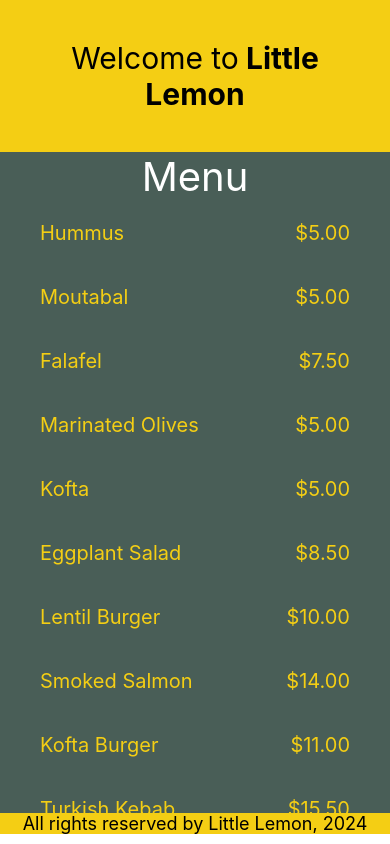
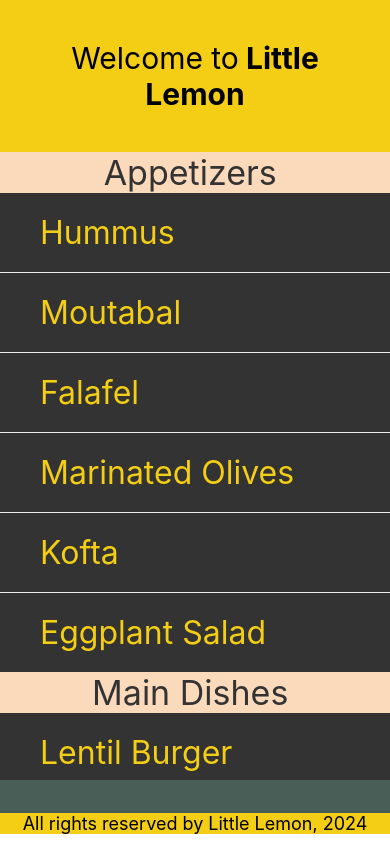
Before and after one commit to SionaDcosta/ReactNativeSandbox, a React Native app in the folder little_lemon/: screen / in a window 390 px wide. Built offline with nearby package versions, Linux system fonts and the light colour scheme.

Commit message:
Added MenuItems_SectionList component

```diff
--- a/little_lemon/App.js
+++ b/little_lemon/App.js
@@ -5,14 +5,15 @@
 import LittleLemonFooter from './components/LittleLemonFooter';
 import MenuItems from './components/MenuItems';
 import MenuItems_FlatList from './components/MenuItems_FlatList';
-
+import MenuItems_SectionList from './components/MenuItems_SectionList';
 export default function App() {
   return (
     <>
     <View style={styles.container}>
       <LittleLemonHeader />
       {/* <MenuItems /> */}
-      <MenuItems_FlatList/>
+      {/* <MenuItems_FlatList/> */}
+      <MenuItems_SectionList/>
     </View>
     <View>
       <LittleLemonFooter/>
--- /dev/null
+++ b/little_lemon/components/MenuItems_SectionList.js
@@ -0,0 +1,106 @@
+import React from 'react';
+
+import { View, Text, StyleSheet, SectionList } from 'react-native';
+
+const menuItemsToDisplay = [
+  {
+    title: 'Appetizers',
+    data: [
+      'Hummus',
+      'Moutabal',
+      'Falafel',
+      'Marinated Olives',
+      'Kofta',
+      'Eggplant Salad',
+    ],
+  },
+  {
+    title: 'Main Dishes',
+    data: ['Lentil Burger', 'Smoked Salmon', 'Kofta Burger', 'Turkish Kebab'],
+  },
+  {
+    title: 'Sides',
+    data: [
+      'Fries',
+      'Buttered Rice',
+      'Bread Sticks',
+      'Pita Pocket',
+      'Lentil Soup',
+      'Greek Salad',
+      'Rice Pilaf',
+    ],
+  },
+  {
+    title: 'Desserts',
+    data: ['Baklava', 'Tartufo', 'Tiramisu', 'Panna Cotta'],
+  },
+];
+
+const Item = ({ name }) => (
+  <View style={menuStyles.innerContainer}>
+    <Text style={menuStyles.itemText}>{name}</Text>
+  </View>
+);
+
+const Separator = () => <View style={menuStyles.separator} />;
+
+const Footer = () => (
+  <Text style={menuStyles.footerText}>
+    All Rights Reserved by Little Lemon 2022
+  </Text>
+);
+
+const MenuItems_SectionList = () => {
+  const renderItem = ({ item }) => <Item name={item} />;
+
+  const renderSectionHeader = ({ section: { title } }) => (
+    <Text style={menuStyles.sectionHeader}>{title} </Text>
+  );
+
+  return (
+    <View style={menuStyles.container}>
+      <SectionList
+        keyExtractor={(item, index) => item + index}
+        sections={menuItemsToDisplay}
+        renderItem={renderItem}
+        renderSectionHeader={renderSectionHeader}
+        ListFooterComponent={Footer}
+        ItemSeparatorComponent={Separator}></SectionList>
+    </View>
+  );
+};
+
+// Add styles to the component
+const menuStyles = StyleSheet.create({
+  container: {
+    flex: 0.95,
+  },
+  innerContainer: {
+    paddingHorizontal: 40,
+    paddingVertical: 20,
+    backgroundColor: '#333333',
+  },
+  sectionHeader: {
+    backgroundColor: '#fbdabb',
+    color: '#333333',
+    fontSize: 34,
+    flexWrap: 'wrap',
+    textAlign: 'center',
+  },
+  itemText: {
+    color: '#F4CE14',
+    fontSize: 32,
+  },
+  separator: {
+    borderBottomWidth: 1,
+    borderColor: '#EDEFEE',
+  },
+  footerText: {
+    color: '#EDEFEE',
+    fontSize: 20,
+    flexWrap: 'wrap',
+    textAlign: 'center',
+  },
+});
+
+export default MenuItems_SectionList;
```
